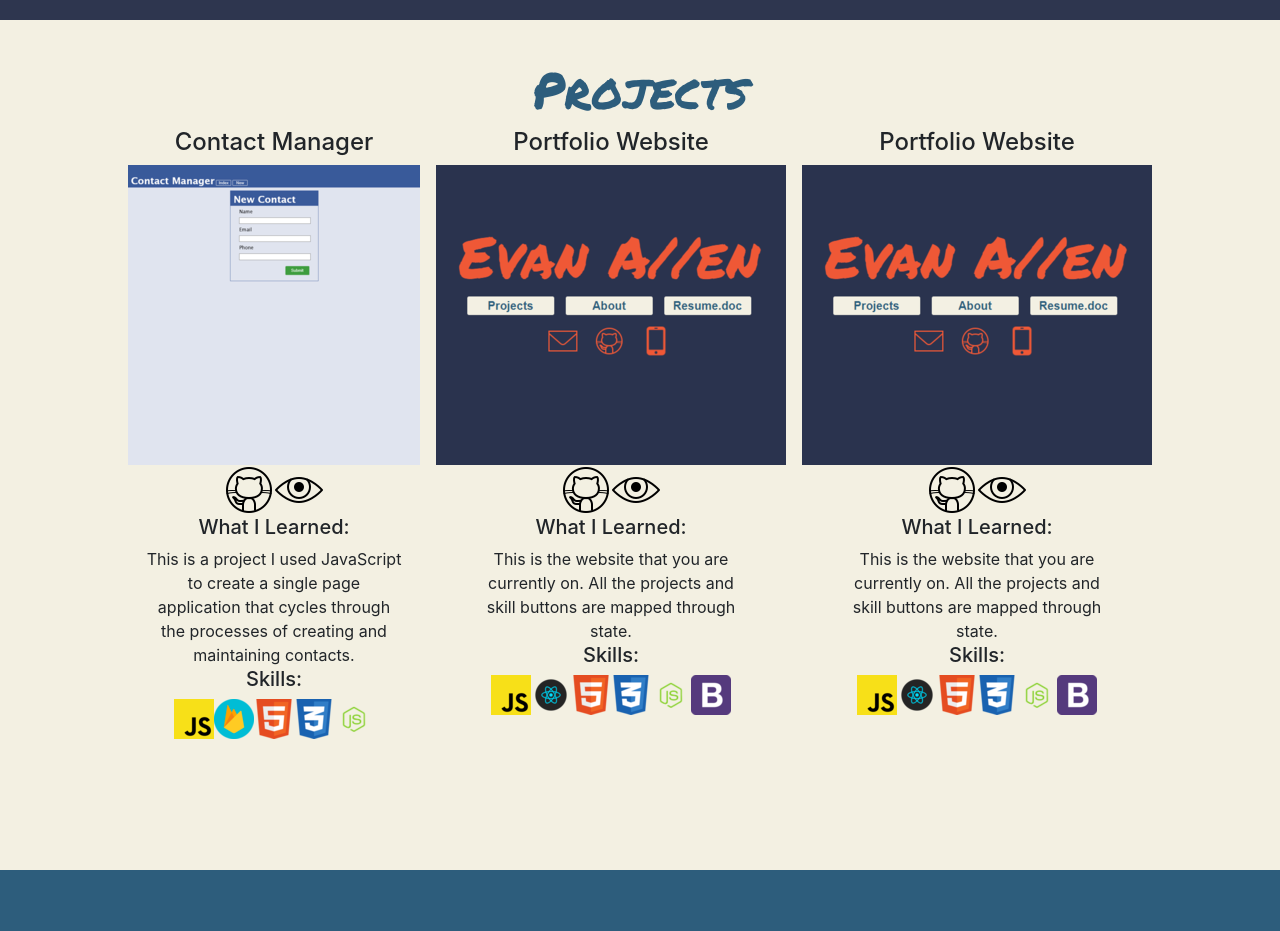
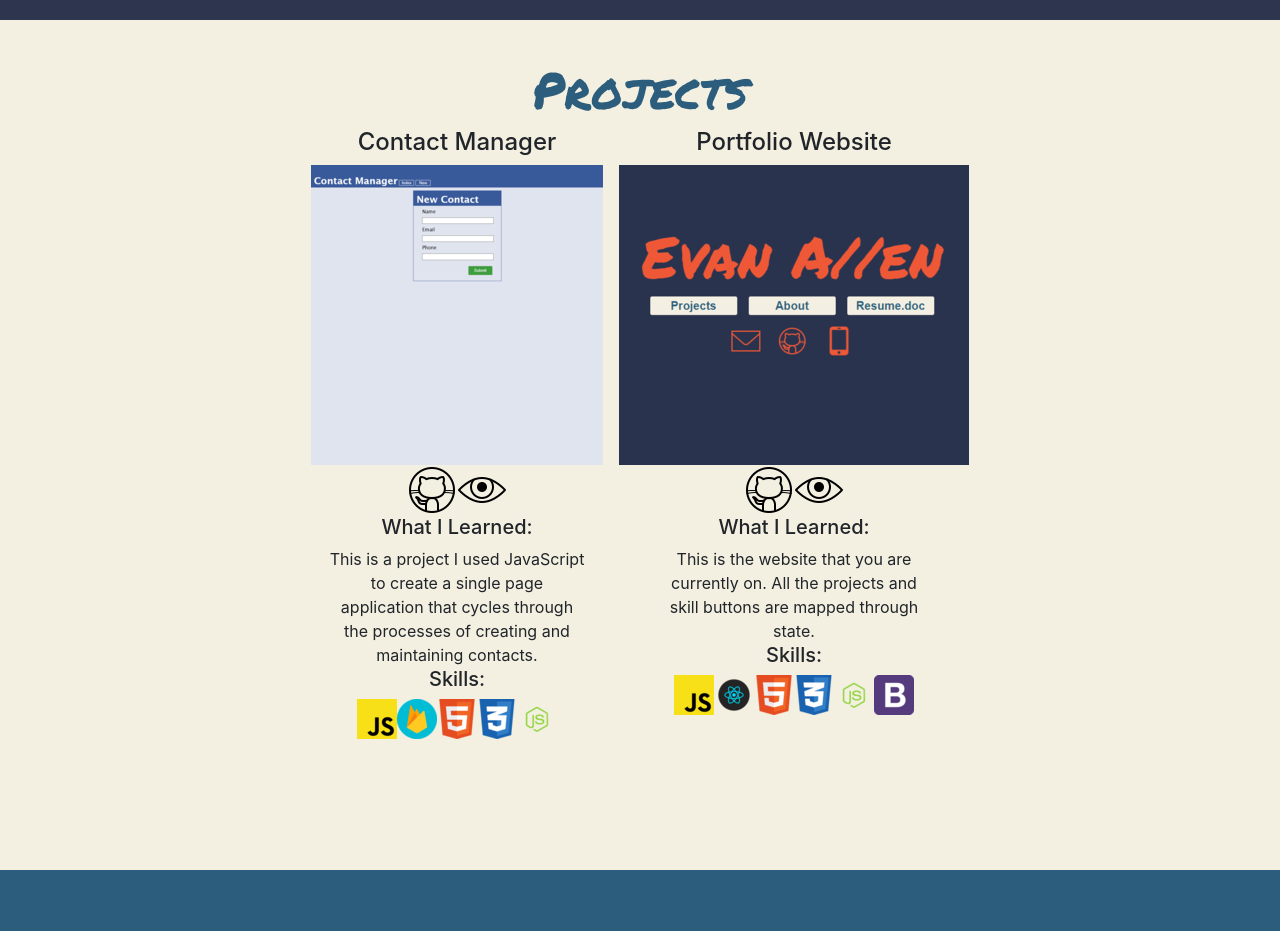
Before and after one commit to evanallen13/Portfolio-Site, a React (Create React App) app: page / in a window 1280 px wide. Shown: the part 780-1711 px from the top of the page. Built offline with nearby package versions, Linux system fonts and the light colour scheme.

Commit message:
remove project

```diff
--- a/src/components/projectsComponents/projectsArray.js
+++ b/src/components/projectsComponents/projectsArray.js
@@ -22,11 +22,4 @@ export const projectsArray = [
         Skills: [javascript,react,html5,css3,node,bootstrap],
         Learned: "This is the website that you are currently on. All the projects and skill buttons are mapped through state.",
     },
-    {Title: "Portfolio Website",
-        Img: "../../imgs/projects/portfolio.png",
-        Github: "https://github.com/evanallen13/Portfolio-Site",
-        Hosting: "https://www.evanallen13.com//",
-        Skills: [javascript,react,html5,css3,node,bootstrap],
-        Learned: "This is the website that you are currently on. All the projects and skill buttons are mapped through state.",
-    },
   ]
```
